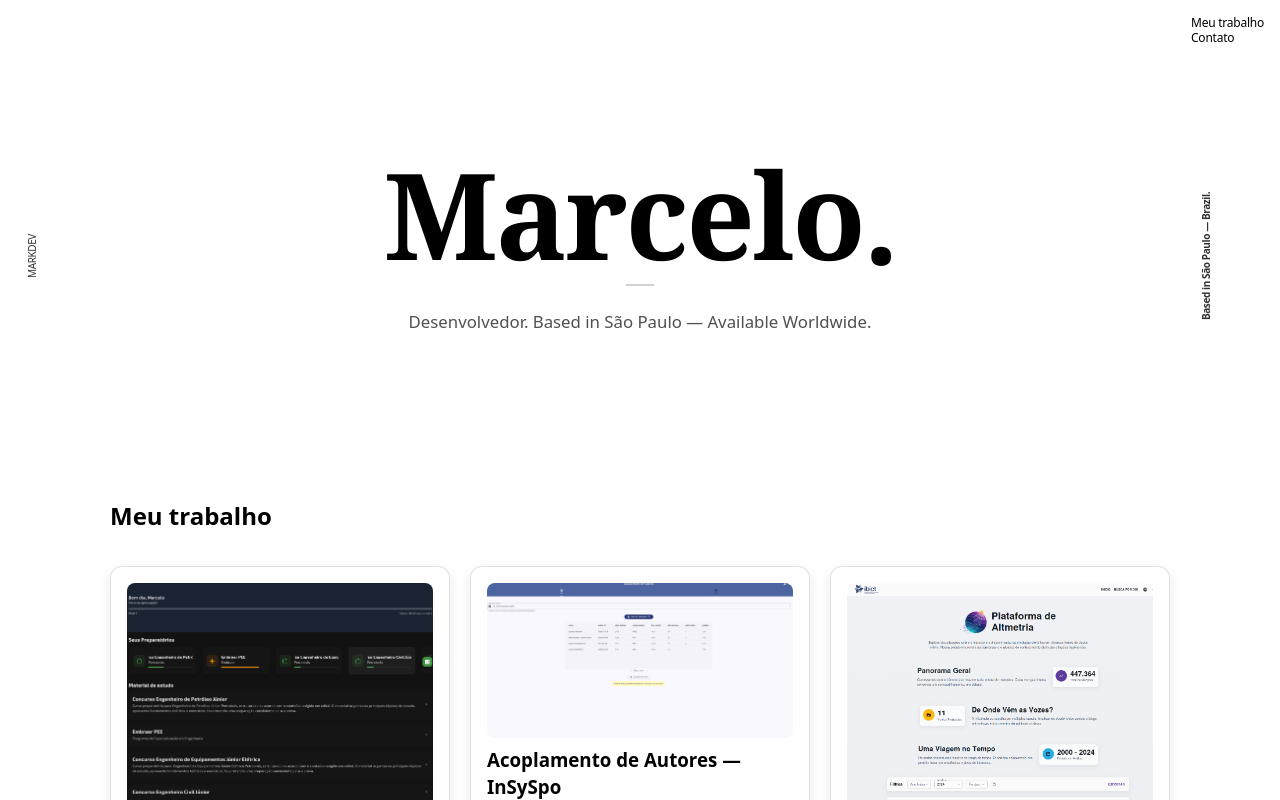
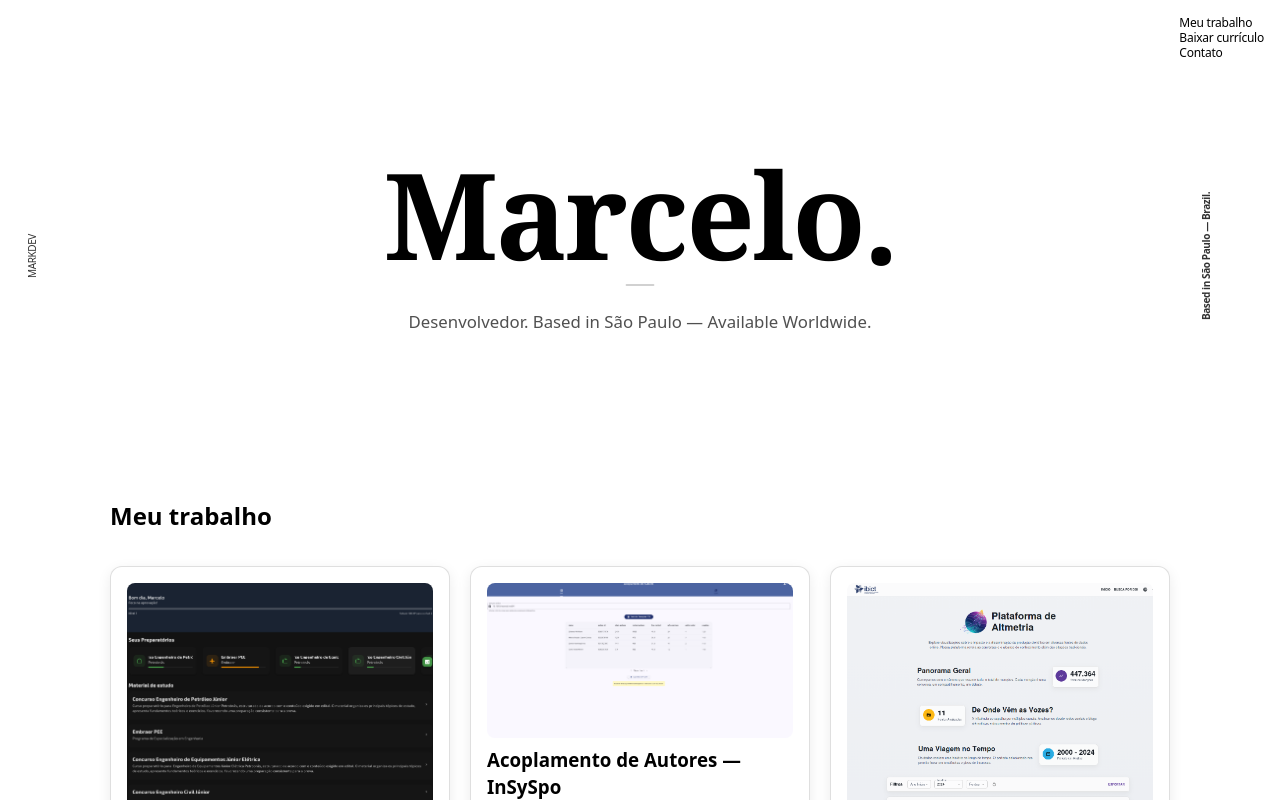
Before and after one commit to m4rcck11/MARKDEV, a SvelteKit app: page / in a window 1280 px wide. Shown: the top 800 px of the page. Built offline with nearby package versions, Linux system fonts and the light colour scheme; a web font is replaced by a local one.

Commit message:
mudança simples no texto Desenvolvedor para especificar a área

```diff
--- a/portfolio_html.html
+++ b/portfolio_html.html
@@ -134,7 +134,7 @@ button[type="submit"]:hover{background:#222;transition:background .25s ease}
       <div class="hero-label-left">MARKDEV</div>
 <div class="hero-label-right">Based in São Paulo — Brazil.</div>
 <h1 id="hero-title" class="headline" style="font-style:normal; font-weight:700;"font-weight:700;">Marcelo<span class="dot">.</span></h1>
-      <p class="sub">Desenvolvedor. Based in São Paulo — Available Worldwide.</p>
+      <p class="sub">Desenvolvedor Back-End e dados. Based in São Paulo — Available Worldwide.</p>
     </section>
 
     <section id="work" class="wrapper" style="padding-block:1.25rem 2.5rem">
--- a/src/routes/+page.svelte
+++ b/src/routes/+page.svelte
@@ -175,6 +175,7 @@
 	<nav class="side-menu">
 		<ul>
 			<li><a href="#work">Meu trabalho</a></li>
+			<li><a href="/curriculo.pdf" download="curriculo_marcelo.pdf">Baixar currículo</a></li>
 			<li><a href="#contact">Contato</a></li>
 		</ul>
 	</nav>
```
Also changed, not shown: 2 other files (tests, documents, lock files or other folders).
